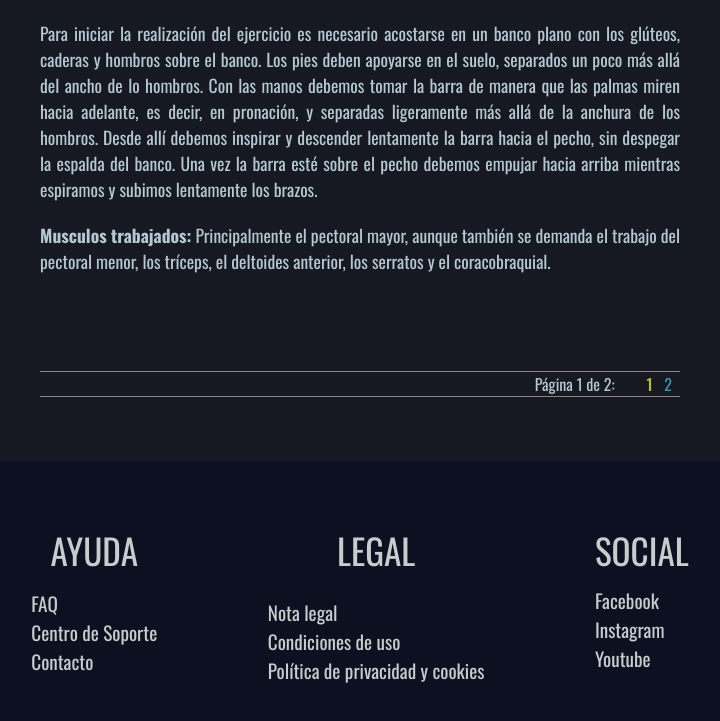
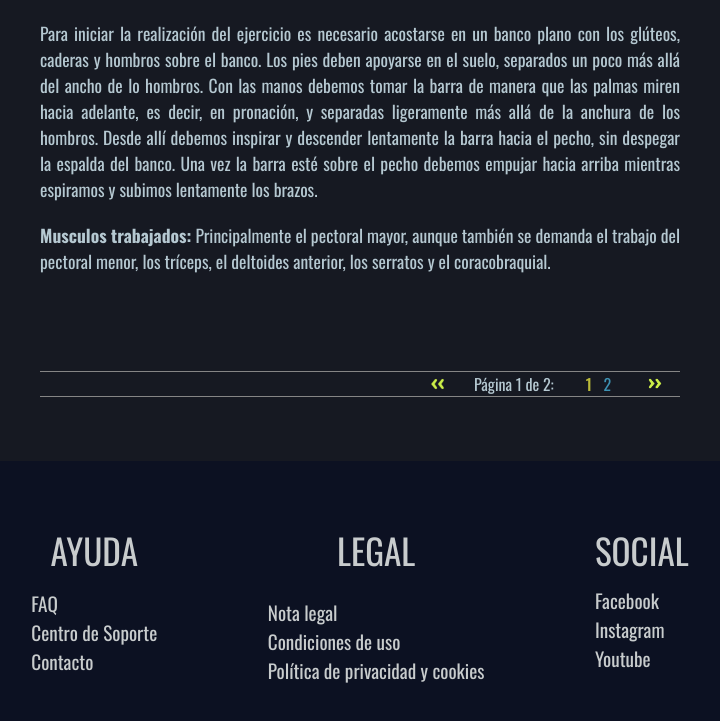
Before and after one commit to Kurotsuky/ResponsiveWeb_Project, a plain HTML site: page index.html in a window 1280 px wide. Shown: the part 3314-4035 px from the top of the page, without its empty margins (280-1000 px from the left). Drawn offline with nearby package versions, Linux system fonts and the light colour scheme.

Commit message:
Botones de siquiente y anterior puestos

```diff
--- a/css/main.css
+++ b/css/main.css
@@ -370,9 +370,10 @@ main {
 
   display: flex;
   justify-content: flex-end;
+  align-items: center;
 }
 
-.pagination span:first-child {
+.pagination span:first-of-type {
   color: #b5c8d1;
   margin-right: 5%;
 }
@@ -380,6 +381,29 @@ main {
 .pagination span a {
   padding-right: 0.5rem;
   color: #3e92b3;
+}
+
+.pagination > button {
+  height: 1.1rem;
+  margin-right: 0.7rem;
+  transform: rotateY(180deg);
+  background-color: inherit;
+  border: none;
+}
+
+.pagination > span + button {
+  margin-right: 0;
+  margin-left: 0.7rem;
+  transform: rotateY(0);
+}
+
+.pagination > button:hover {
+  cursor: pointer;
+}
+
+.pagination > button > img {
+  height: 1.1rem;
+  padding: 0 1rem 0 1rem;
 }
 
 .pagination span a:hover {
--- a/index.html
+++ b/index.html
@@ -112,8 +112,14 @@
 
             <section class="pagination-container">
                 <div class="pagination">
+                    <button>
+                        <img src="/images/adelante.png" alt="" />
+                    </button>
                     <span>Página 1 de 2:</span>
                     <span><a href="#">1</a> <a href="#">2</a></span>
+                    <button>
+                        <img src="/images/adelante.png" alt="" />
+                    </button>
                 </div>
             </section>
         </section>
```
Also changed, not shown: images/adelante.png (added), images/proximo.png (deleted).
